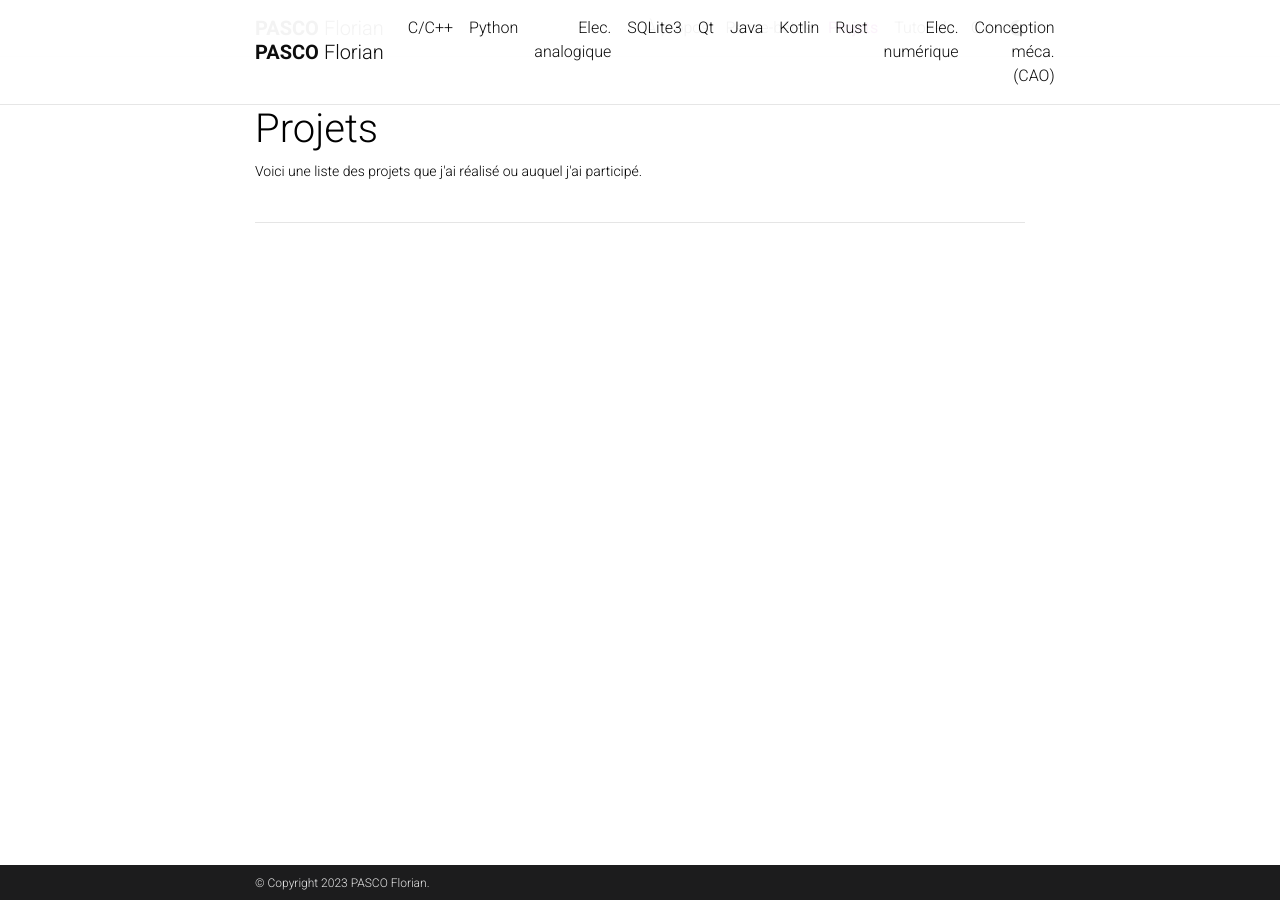
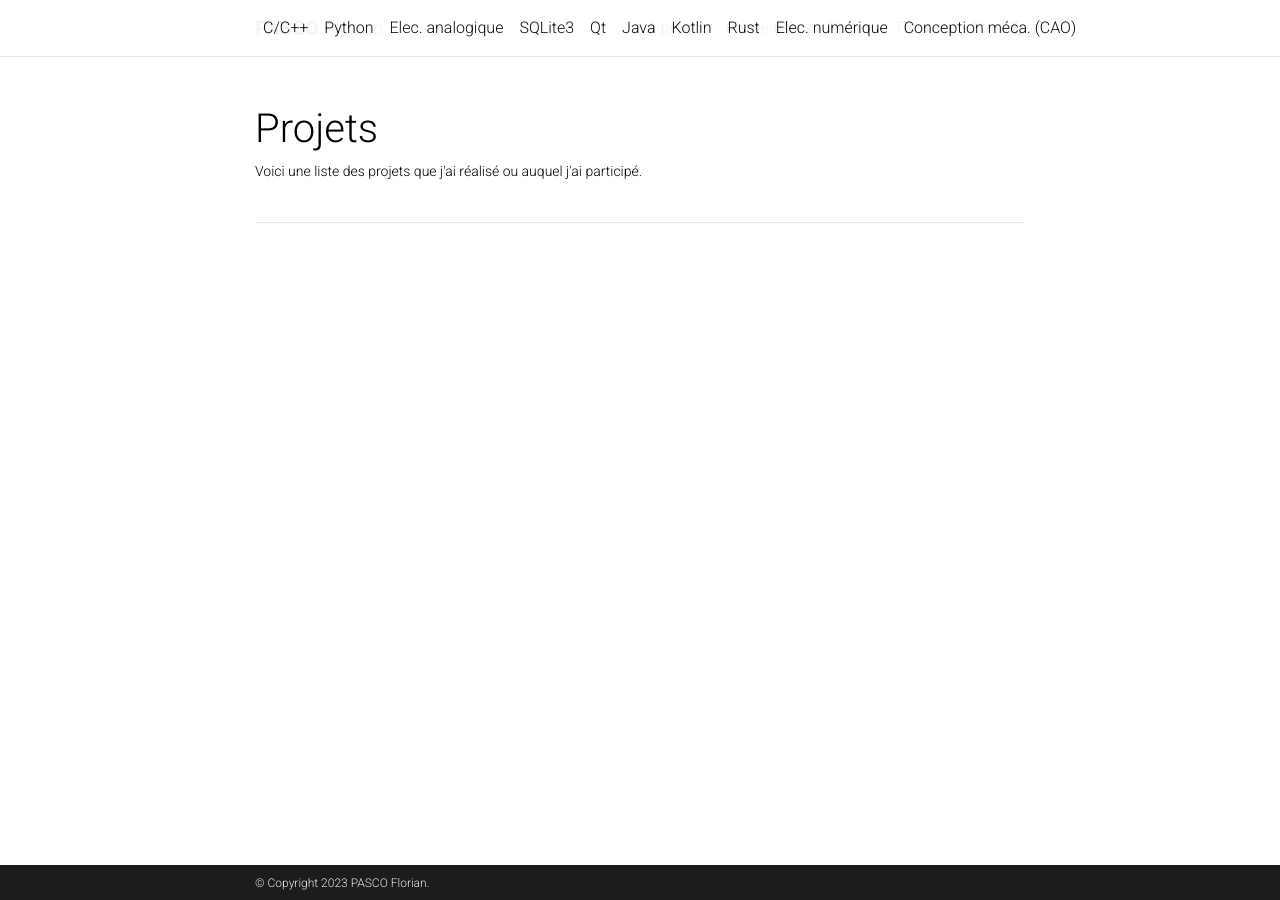
Before and after one commit to mpek29/mpek29.github.io, a Jekyll site: the page built from _pages/projects.md, in a window 1280 px wide. Built offline with Jekyll 4.4.1, drawn with Linux system fonts in a browser that asks for light colours; comment, search, counter and statistics services are not loaded; a style sheet for code colours, icons or effects is not loaded.

Commit message:
projects edit

```diff
--- a/_pages/projects.md
+++ b/_pages/projects.md
@@ -17,26 +17,18 @@ display_categories: [C/C++, Python, Elec. analogique, SQLite3, Qt, Java, Kotlin,
 
   <nav id="navbar" class="navbar navbar-light navbar-expand-sm fixed-top">
     <div class="container">
-      <a class="navbar-brand title font-weight-lighter" href="/"><span class="font-weight-bold">PASCO&nbsp;</span>Florian</a>
-      <!-- Navbar Toggle -->
-      <button class="navbar-toggler collapsed ml-auto" type="button" data-toggle="collapse" data-target="#navbarNav" aria-controls="navbarNav" aria-expanded="false" aria-label="Toggle navigation">
-        <span class="sr-only">Toggle navigation</span>
-        <span class="icon-bar top-bar"></span>
-        <span class="icon-bar middle-bar"></span>
-        <span class="icon-bar bottom-bar"></span>
-      </button>
       <div class="collapse navbar-collapse text-right" id="navbarNav">
-            <ul class="navbar-nav ml-auto flex-nowrap">
-              <!-- Categories -->
-              {%- for category in page.display_categories %}
-              <li class="nav-item ">
-                <a class="nav-link">{{ category }}</a>
-              </li>
-              {%- endfor %}
-            </ul>
-          </div>
-        </div>
-      </nav>
+        <ul class="navbar-nav ml-auto flex-nowrap">
+          <!-- Categories -->
+          {%- for category in page.display_categories %}
+          <li class="nav-item ">
+            <nobr><a class="nav-link">{{ category }}</a></nobr>
+          </li>
+          {%- endfor %}
+        </ul>
+      </div>
+    </div>
+  </nav>
 
   <!-- Generate cards for each project -->
   {%- assign categorized_projects = site.projects | where: "category", category -%}
```
